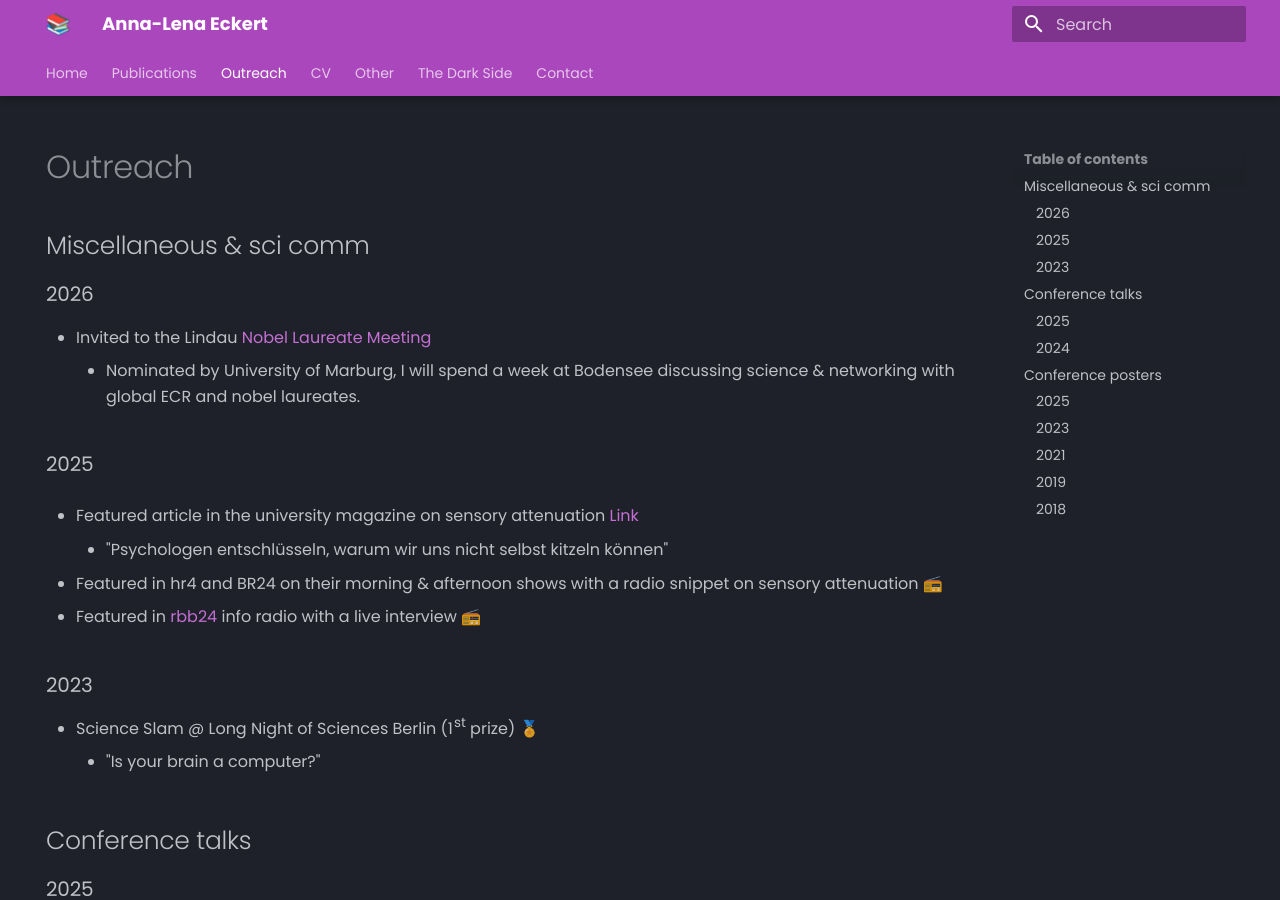
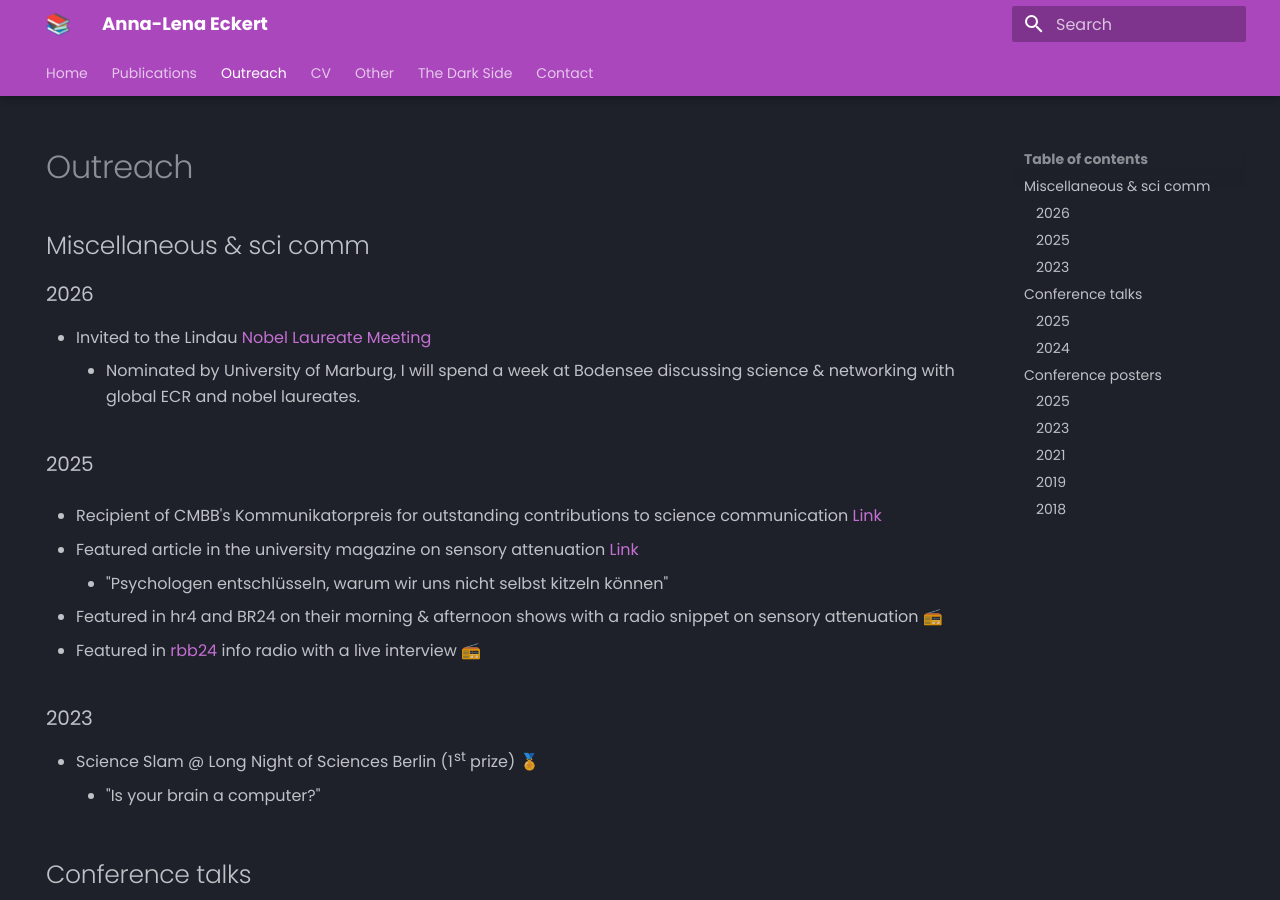
Before and after one commit to Eckertal/personal-website, an MkDocs documentation site: the page built from docs/outreach.md, in a window 1280 px wide and 900 px high. Built offline with MkDocs 1.6.1 and Material for MkDocs 9.7.7, drawn with Linux system fonts in a browser that asks for light colours.

Commit message:
added Kommunikatorpreis

```diff
--- a/docs/outreach.md
+++ b/docs/outreach.md
@@ -11,6 +11,7 @@ hide:
 	- Nominated by University of Marburg, I will spend a week at Bodensee discussing science & networking with global ECR and nobel laureates.
 
 ### 2025
+- Recipient of CMBB's Kommunikatorpreis for outstanding contributions to science communication [Link](https://www.cmbb-fcmh.de/de/forschung/kommunikatorpreis/kommunikator)
 
 - Featured article in the university magazine on sensory attenuation [Link](https://www.uni-marburg.de/de/aktuelles/news/2025/psy2025-1)
 	- "Psychologen entschlüsseln, warum wir uns nicht selbst kitzeln können"
```
